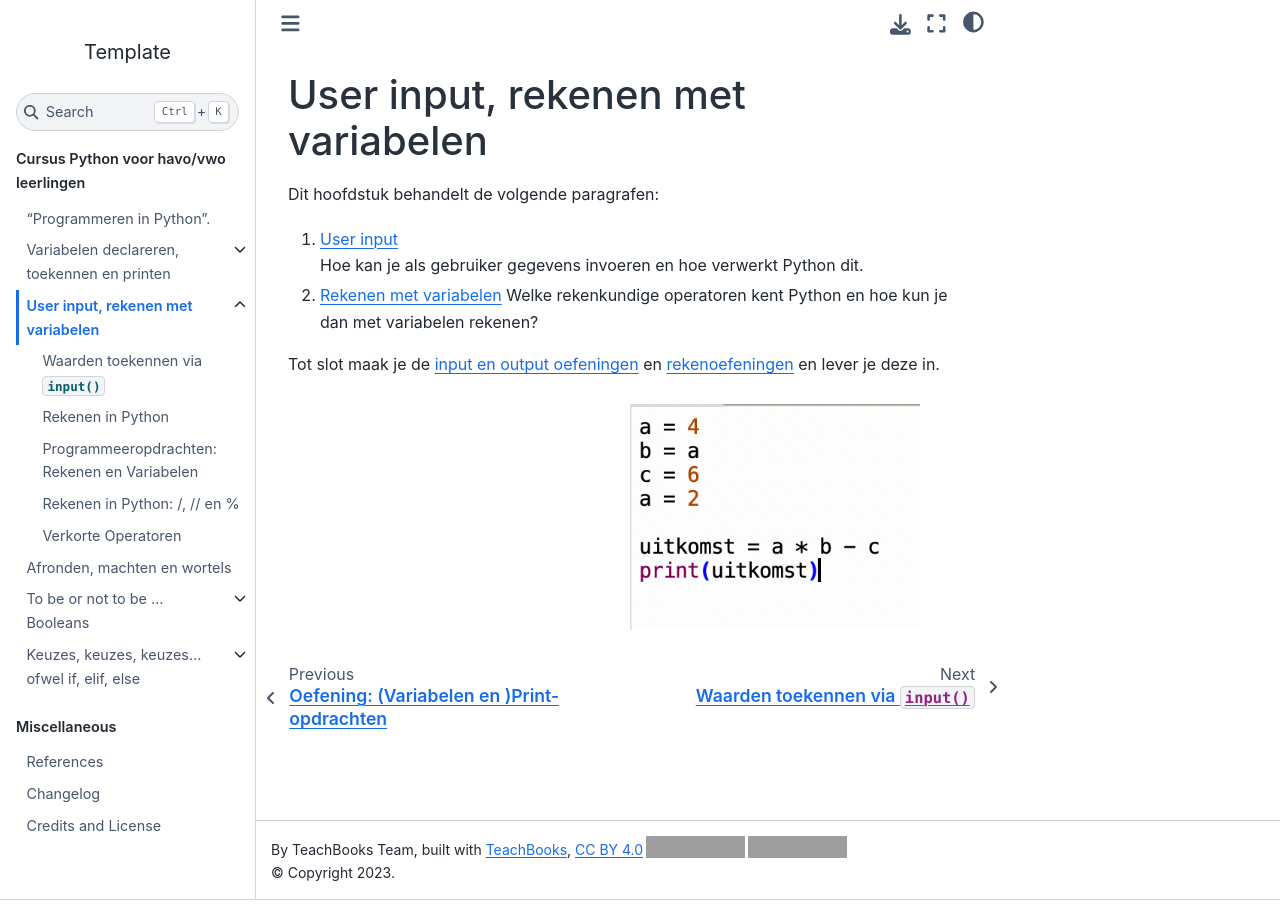
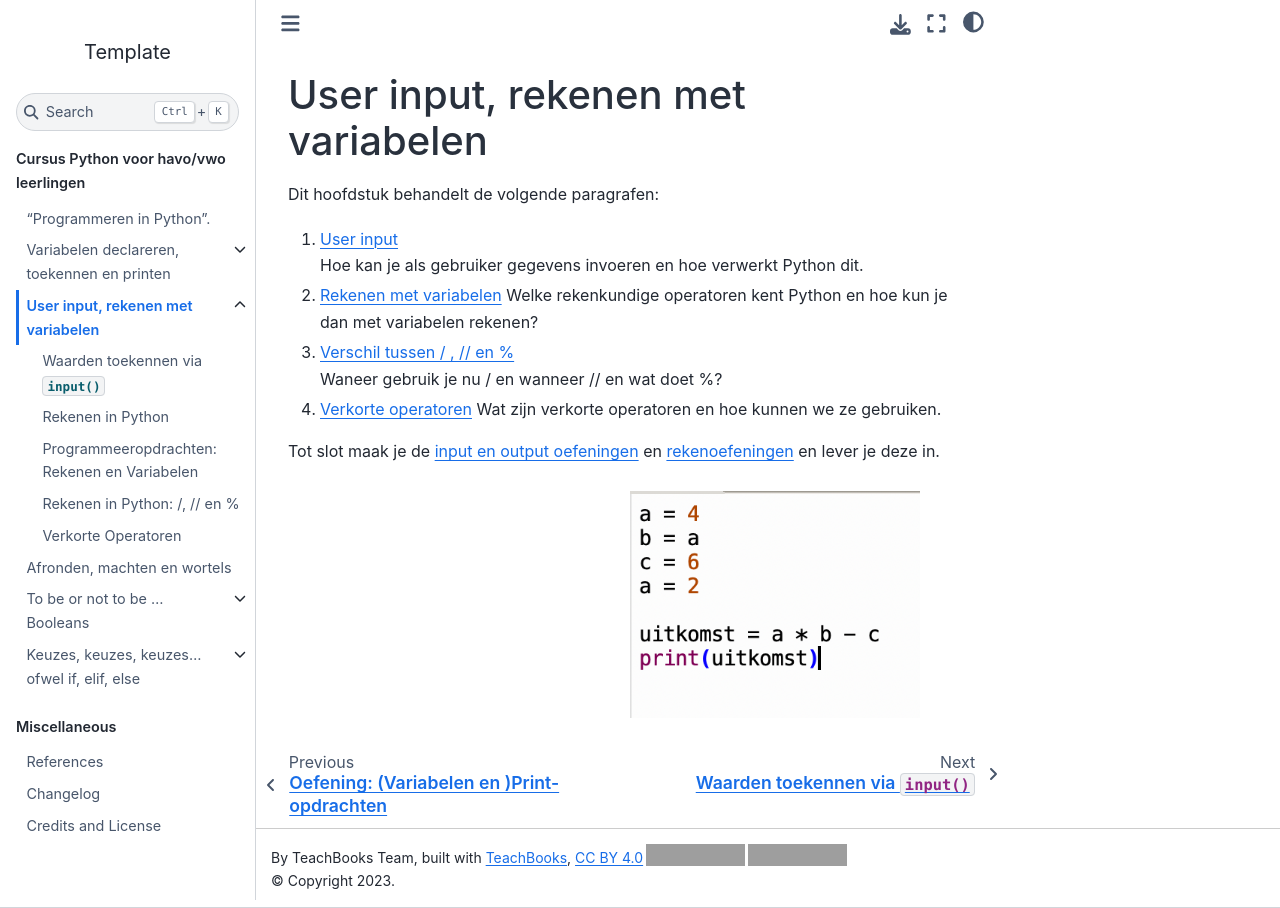
Before and after one commit to nerdyJuffie/PythonProgrammeren, a Jupyter Book: the page built from book/some_content/hoofdstuk2.md, in a window 1280 px wide. Built offline with Jupyter Book 1.0.4 settings and Sphinx 7.4.7 and the Sphinx Book theme 1.1.4, drawn with Linux system fonts in a browser that asks for light colours; pages that are not in the unit, such as notebooks, are missing from menus; comment, search, counter and statistics services are not loaded; grey boxes are pictures that could not be loaded.

Commit message:
Update hoofdstuk2.md

```diff
--- a/book/some_content/hoofdstuk2.md
+++ b/book/some_content/hoofdstuk2.md
@@ -5,6 +5,10 @@
    Hoe kan je als gebruiker gegevens invoeren en hoe verwerkt Python dit.
 2. [Rekenen met variabelen](rekenen.ipynb)
    Welke rekenkundige operatoren kent Python en hoe kun je dan met variabelen rekenen?
+3. [Verschil tussen / , // en % ](rekenen2.ipynb)
+   Waneer gebruik je nu / en wanneer // en wat doet %?
+4. [Verkorte operatoren](verkorte_operatoren.ipynb)
+   Wat zijn verkorte operatoren en hoe kunnen we ze gebruiken.
 
 Tot slot maak je de [input en output oefeningen](oefeningen_input_output.ipynb) en [rekenoefeningen](oefeningen_rekenen.ipynb) en lever je deze in.
 
```
